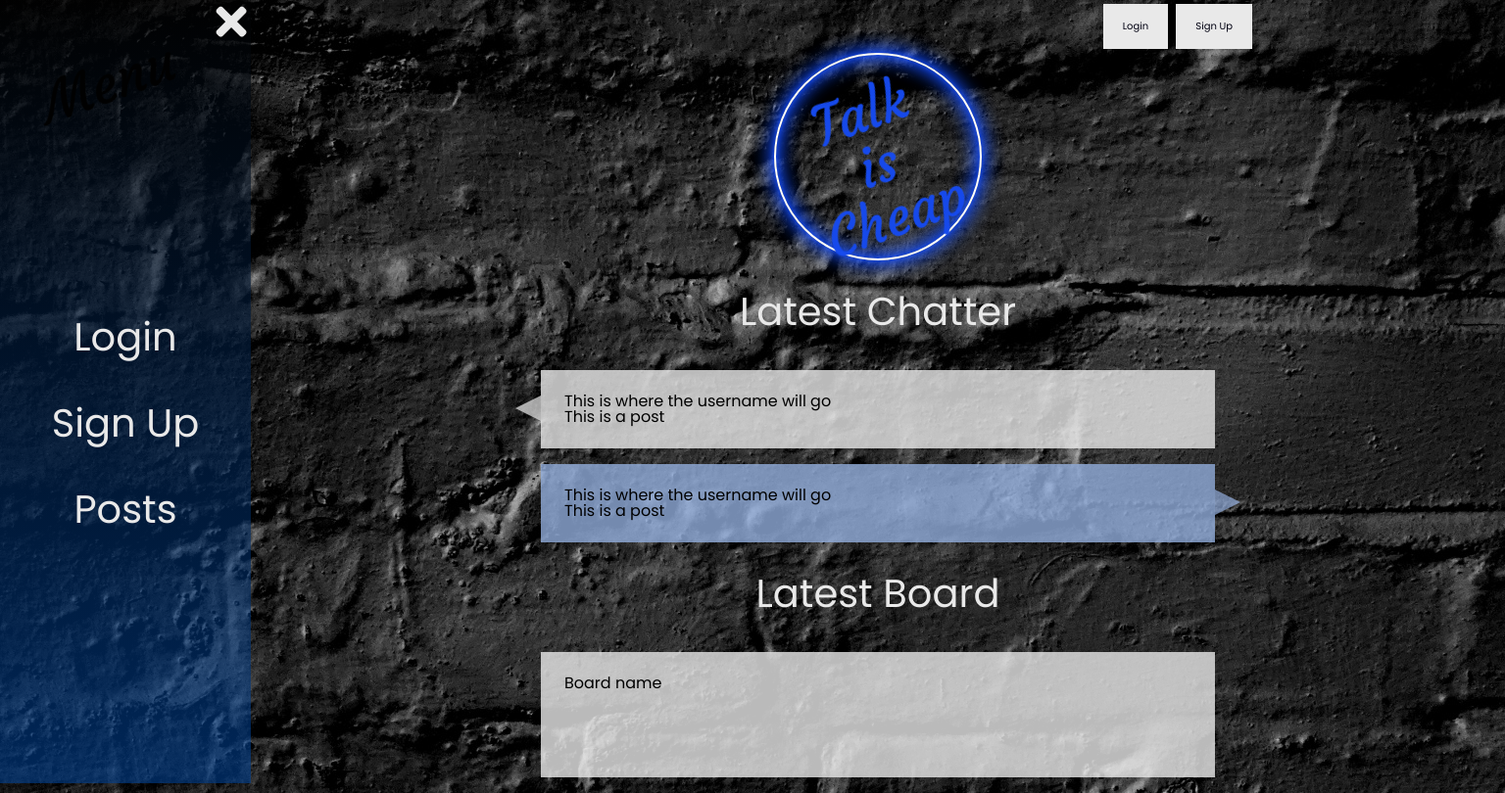
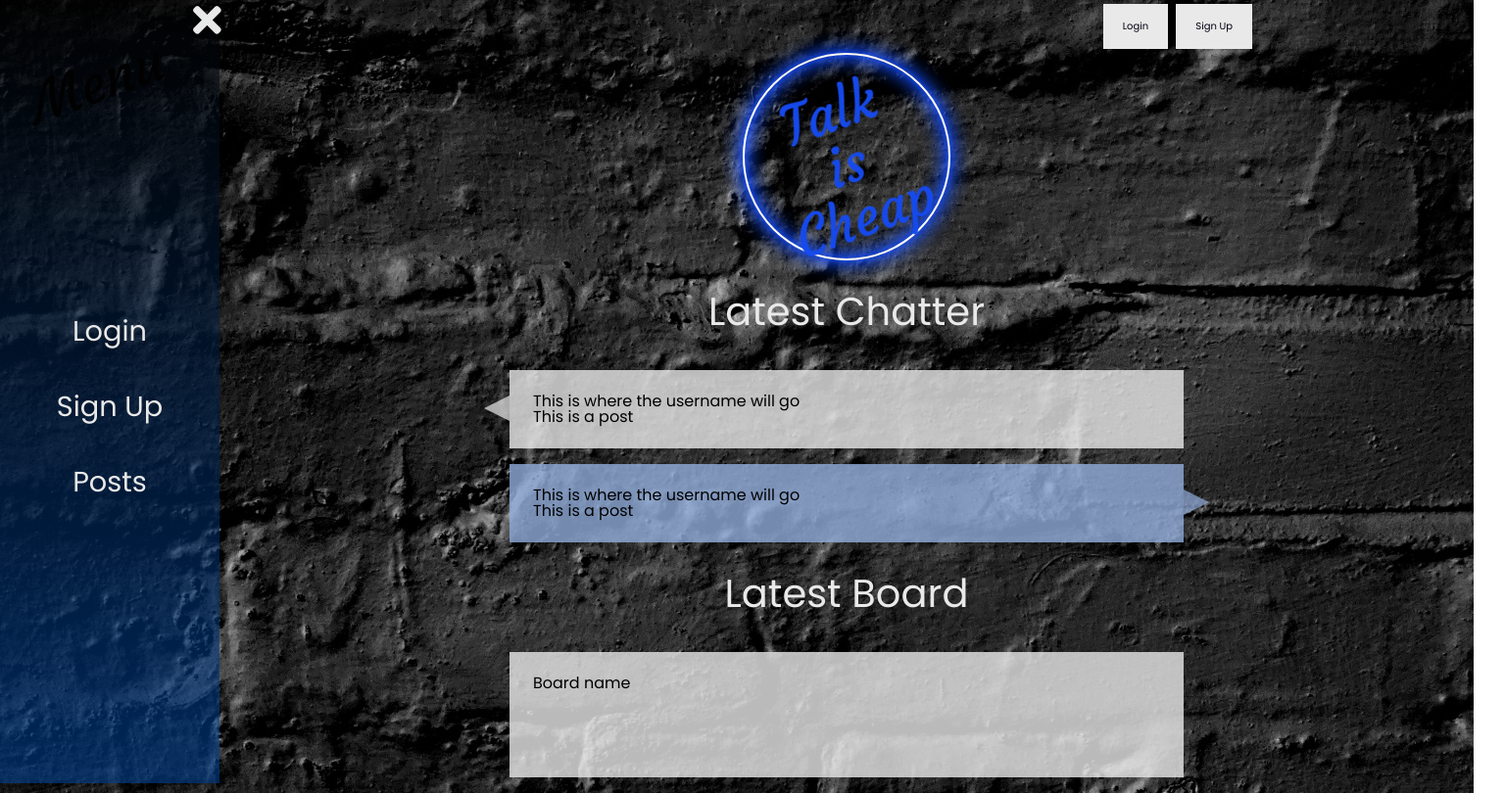
Before and after one commit to Sonic12040/messageboard, a website: page public/index.html in a window 1280 px wide. Both pictures are taken after a click on the icon 24 px from the left and 22 px from the top of the page. Shown: the whole page at 98% size, 1536 px wide, since content can reach past the window. Drawn offline with nearby package versions, Linux system fonts and the light colour scheme.

Commit message:
made menu text smaller

```diff
--- a/public/css/style.css
+++ b/public/css/style.css
@@ -332,7 +332,7 @@ input[type=password] {
         }
 
     .mb-menu-icon {
-        font-size: 45px;
+        font-size: 2.6rem;
 
 
     }
@@ -340,7 +340,7 @@ input[type=password] {
 
 
     .mb-menu-vertical {
-        width: 16rem;
+        width: 14rem;
         height: 100%;
         top: 0;
         left: 0;
@@ -356,15 +356,15 @@ input[type=password] {
 
     .mb-menu-push-toright {
             /* margin-left: 300px; */
-            -ms-transform: translateX(16rem);
-        transform: translateX(16rem);
+            -ms-transform: translateX(14rem);
+        transform: translateX(14rem);
         transition: transform 0.2s ease;
         }
 
      .mb-menu-push-toleft {
             /* margin-left: -300px; */
-            -ms-transform: translateX(-16rem);
-            transform: translateX(-16rem);
+            -ms-transform: translateX(-14rem);
+            transform: translateX(-14rem);
             transition: transform 0.2s ease;
         }
 
@@ -384,8 +384,7 @@ input[type=password] {
        .menu-link {
         text-decoration: none;
         color: rgba(233,233,233);
-        /* position: absolute; */
-        /* top: 30%; */
+
 
        }
 
@@ -708,8 +707,8 @@ and (min-width: 980px)
         margin-top: 30vh;
     }
 
-    .mt-40vh_lg {
-        margin-top: 40vh;
+    .mt-45vh_lg {
+        margin-top: 45vh;
     }
 
     .mb-1em_lg {
@@ -719,6 +718,11 @@ and (min-width: 980px)
     .fs-2rem_lg {
         font-size: 2.5rem;
     }
+
+    .fs-018rem {
+        font-size: 1.8rem;
+    }
+
 
     .mb-2em_lg {
         margin-bottom: 2em;
--- a/public/index.html
+++ b/public/index.html
@@ -70,10 +70,10 @@
                     </div>
 
                         <ul class="menu-ul">
-                           <li class="t-a-c mb-3em mt-05em"><a href="#" class="menu-link fs-2rem_lg fs-1rem_sm fs-2rem_md">Login</a></li>
-                           <li class="t-a-c mb-3em mt-05em"><a href="#" class="menu-link fs-2rem_lg fs-1rem_sm fs-2rem_md">Sign Up</a></li>
-                           <li class="t-a-c mb-3em mt-05em"><a href="#" class="menu-link fs-2rem_lg fs-1rem_sm fs-2rem_md">Posts</a></li>
-                           <li class="t-a-c mb-3em mt-40vh_lg"><a href="#" class="menu-link fs-2rem_lg fs-1rem_sm fs-2rem_md">Logout</a></li>
+                           <li class="t-a-c mb-3em mt-05em"><a href="#" class="menu-link fs-018rem fs-1rem_sm fs-2rem_md">Login</a></li>
+                           <li class="t-a-c mb-3em mt-05em"><a href="#" class="menu-link fs-018rem fs-1rem_sm fs-2rem_md">Sign Up</a></li>
+                           <li class="t-a-c mb-3em mt-05em"><a href="#" class="menu-link fs-018rem fs-1rem_sm fs-2rem_md">Posts</a></li>
+                           <li class="t-a-c mb-3em mt-45vh_lg"><a href="#" class="menu-link fs-018rem fs-1rem_sm fs-2rem_md">Logout</a></li>
                         </ul>
                     </nav>
 
```
